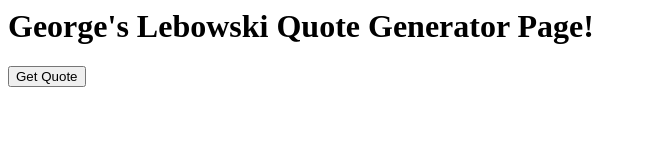
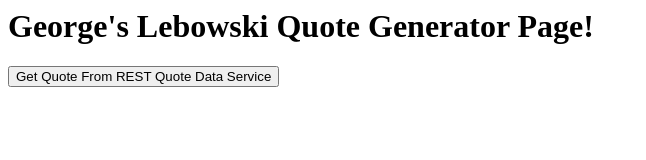
Before and after one commit to longrackslabs/vagrant-multi, a plain HTML site: page sample-webapp/index.html in a window 1280 px wide. Shown: the whole page, without its empty margins (0-646 px from the left). Drawn offline with nearby package versions, Linux system fonts and the light colour scheme.

```diff
--- a/sample-webapp/index.html
+++ b/sample-webapp/index.html
@@ -26,6 +26,6 @@
     </script>
    </head>
    <body>
-      <button onclick="javascript:getQuote();">Get Quote</button>
+      <button onclick="javascript:getQuote();">Get Quote From REST Quote Data Service</button>
    </body>
 </html>
```
Also changed, not shown: 5 other files.
